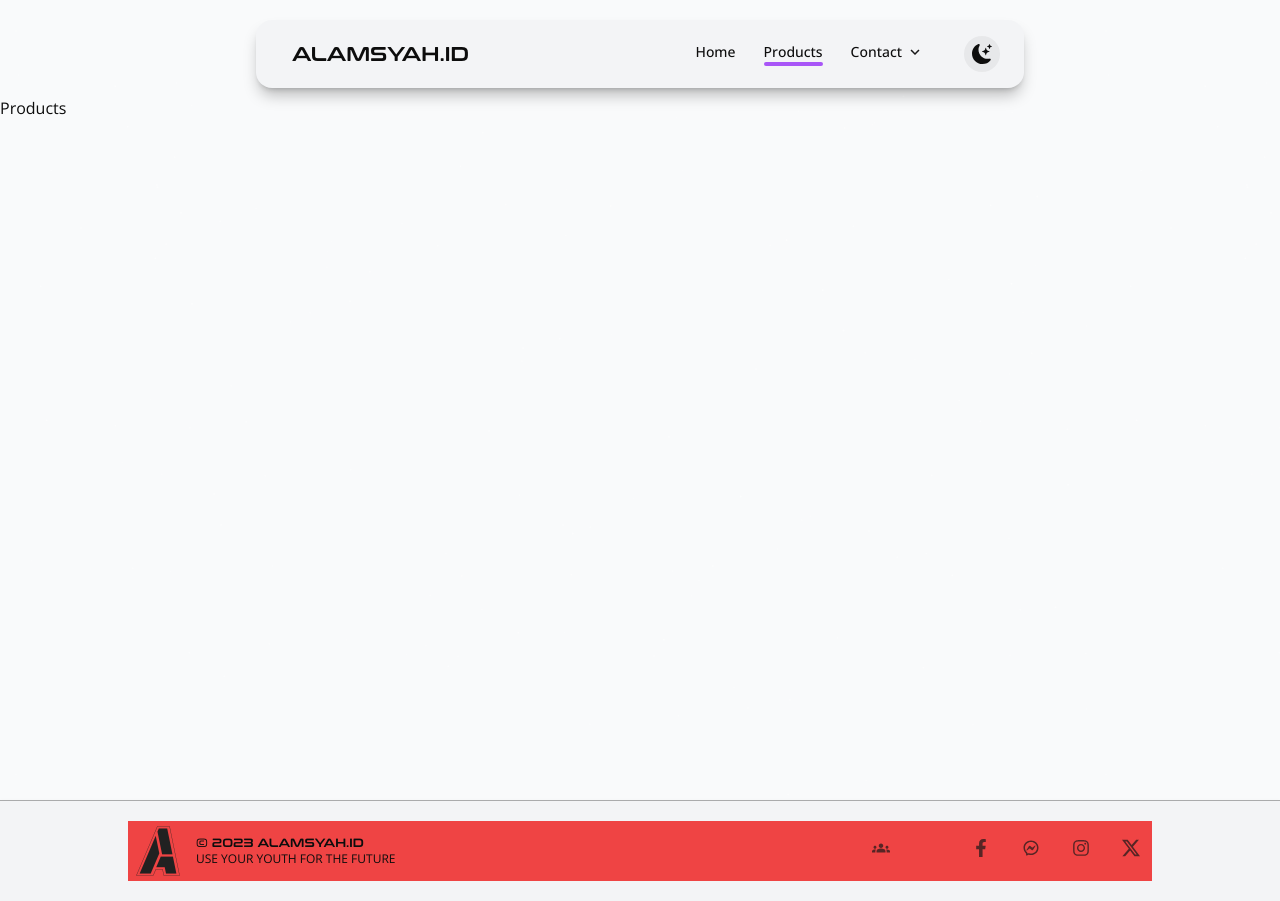
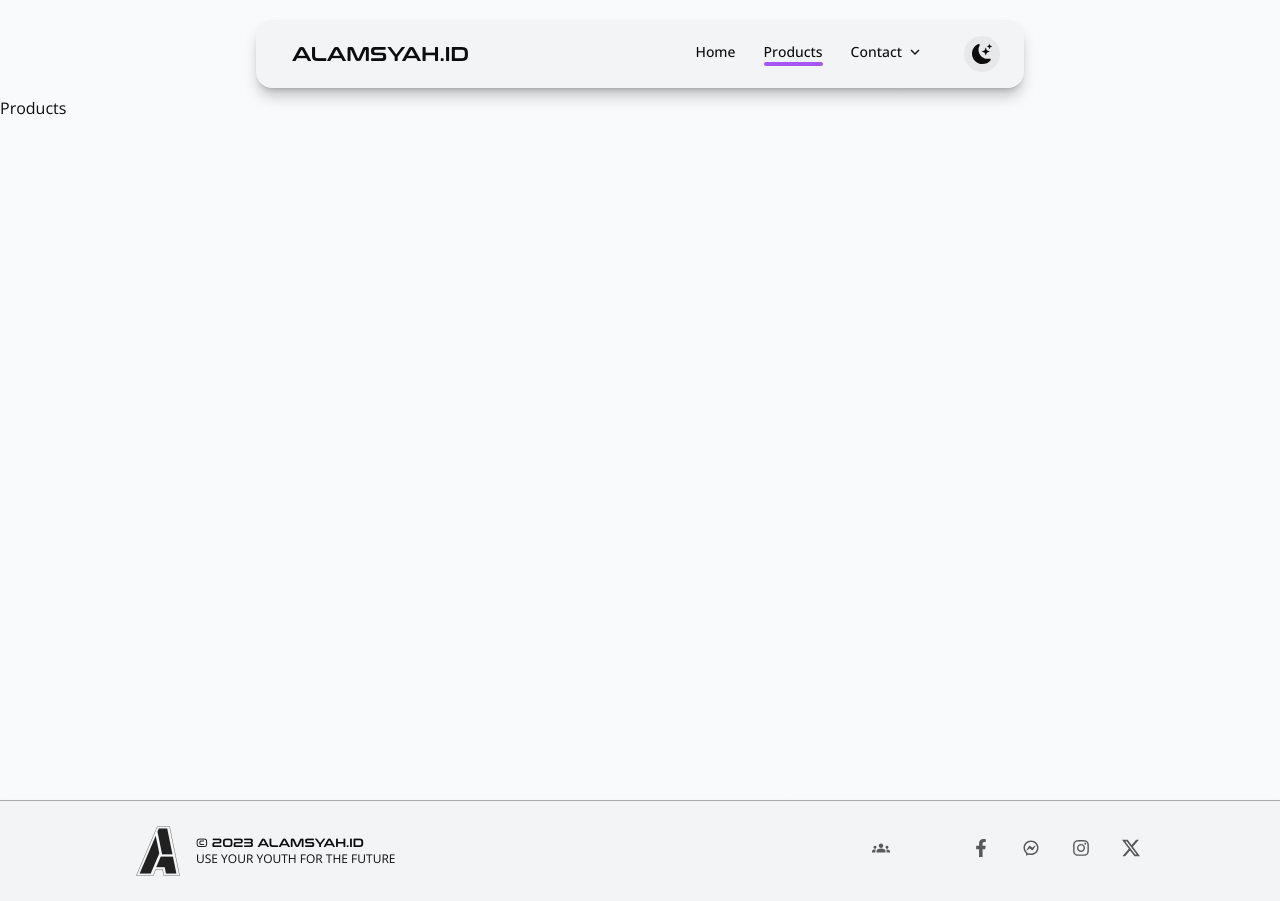
Before and after one commit to alamsyah54/alamsyah.id, a Next.js app: page /products in a window 1280 px wide. Built offline with nearby package versions, Linux system fonts and the light colour scheme; some icons are missing.

Commit message:
final for today

```diff
--- a/app/(root)/(home)/page.tsx
+++ b/app/(root)/(home)/page.tsx
@@ -10,7 +10,7 @@ export default function Home() {
             <DetailSection />
             <AdsSection />
             <PromoSection />
-            <div className='lg:bg-red-500 md:bg-orange-500 sm:bg-yellow-500 bg-green-500 w-full h-2' />
+            {/* <div className='lg:bg-red-500 md:bg-orange-500 sm:bg-yellow-500 bg-green-500 w-full h-2' /> */}
         </main>
     )
 }
--- a/components/shared/Footer.tsx
+++ b/components/shared/Footer.tsx
@@ -6,7 +6,7 @@ import React from "react"
 const Footer = () => {
     return (
         <footer className='flex justify-center items-center px-10 lg:px-32 py-5 border-t-[1px] border-black/30 dark:border-white/30 bg-gray-100 dark:bg-dark-600 drop-shadow-md'>
-            <div className='flex w-full justify-center md:justify-between lg:justify-between items-center flex-col md:flex-row lg:flex-row gap-2 bg-red-500'>
+            <div className='flex w-full justify-center md:justify-between lg:justify-between items-center flex-col md:flex-row lg:flex-row gap-2'>
                 <Link href='/' className='flex items-center  justify-start '>
                     <Image
                         width={60}
```
